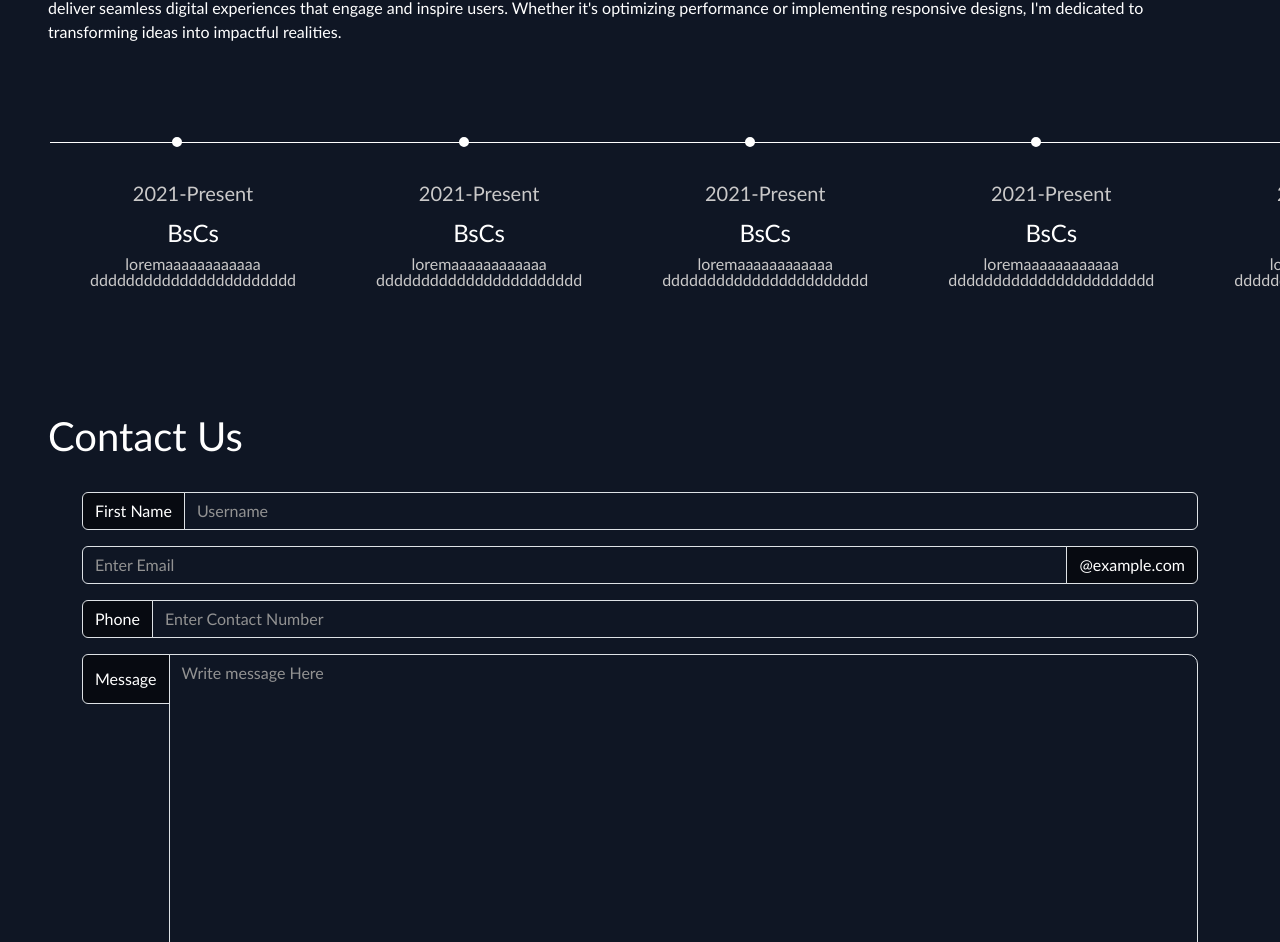
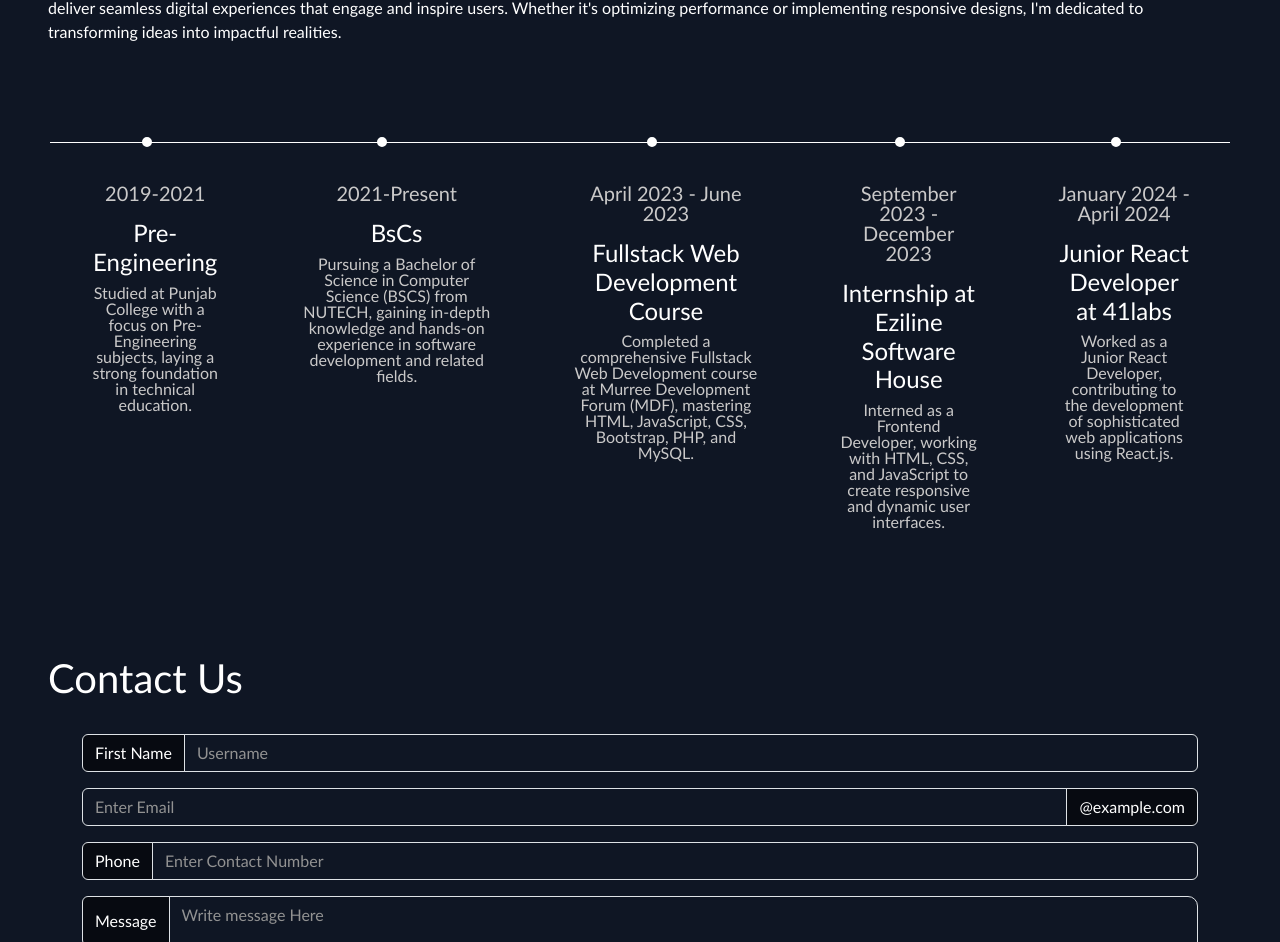
Before and after one commit to raja-mohsin1521/my_portfolio_react, a React (Vite) app: page / in a window 1280 px wide. Shown: the part 2851-3793 px from the top of the page. Built offline with nearby package versions, Linux system fonts and the light colour scheme.

Commit message:
Improving content and setting up gh-pages

```diff
--- a/package.json
+++ b/package.json
@@ -1,4 +1,5 @@
 {
+  "homepage":"http://raja-mohsin1521.github.io/my-portfolio-react",
   "name": "my_portfolio",
   "private": true,
   "version": "0.0.0",
@@ -6,6 +7,8 @@
   "scripts": {
     "dev": "vite",
     "build": "vite build",
+    "predeploy" : "npm run build",
+"deploy" : "gh-pages -d build",
     "lint": "eslint . --ext js,jsx --report-unused-disable-directives --max-warnings 0",
     "preview": "vite preview"
   },
@@ -26,6 +29,7 @@
     "eslint-plugin-react": "^7.34.1",
     "eslint-plugin-react-hooks": "^4.6.0",
     "eslint-plugin-react-refresh": "^0.4.6",
+    "gh-pages": "^6.1.1",
     "vite": "^5.2.0"
   }
 }
--- a/src/Components/About.jsx
+++ b/src/Components/About.jsx
@@ -2,70 +2,62 @@ import React from "react";
 import styled from "styled-components";
 import { Container, Row, Col } from "react-bootstrap";
 import "bootstrap/dist/css/bootstrap.min.css";
+
 const About = () => {
 
-const flow=[{
-  timespan:'2021-Present',
-  title:'BsCs',
-  disc:'loremaaaaaaaaaaaa ddddddddddddddddddddddd'
-
-},{
-  timespan:'2021-Present',
-  title:'BsCs',
-  disc:'loremaaaaaaaaaaaa ddddddddddddddddddddddd'
-
-},{
-  timespan:'2021-Present',
-  title:'BsCs',
-  disc:'loremaaaaaaaaaaaa ddddddddddddddddddddddd'
-
-},{
-  timespan:'2021-Present',
-  title:'BsCs',
-  disc:'loremaaaaaaaaaaaa ddddddddddddddddddddddd'
-
-},{
-  timespan:'2021-Present',
-  title:'BsCs',
-  disc:'loremaaaaaaaaaaaa ddddddddddddddddddddddd'
-
-},{
-  timespan:'2021-Present',
-  title:'BsCs',
-  disc:'loremaaaaaaaaaaaa ddddddddddddddddddddddd'
-
-}]
-
+  const flow = [
+    {
+      timespan: '2019-2021',
+      title: 'Pre-Engineering',
+      disc: 'Studied at Punjab College with a focus on Pre-Engineering subjects, laying a strong foundation in technical education.'
+    },
+    {
+      timespan: '2021-Present',
+      title: 'BsCs',
+      disc: 'Pursuing a Bachelor of Science in Computer Science (BSCS) from NUTECH, gaining in-depth knowledge and hands-on experience in software development and related fields.'
+    },
+    {
+      timespan: 'April 2023 - June 2023',
+      title: 'Fullstack Web Development Course',
+      disc: 'Completed a comprehensive Fullstack Web Development course at Murree Development Forum (MDF), mastering HTML, JavaScript, CSS, Bootstrap, PHP, and MySQL.'
+    },
+    {
+      timespan: 'September 2023 - December 2023',
+      title: 'Internship at Eziline Software House',
+      disc: 'Interned as a Frontend Developer, working with HTML, CSS, and JavaScript to create responsive and dynamic user interfaces.'
+    },
+    {
+      timespan: 'January 2024 - April 2024',
+      title: 'Junior React Developer at 41labs',
+      disc: 'Worked as a Junior React Developer, contributing to the development of sophisticated web applications using React.js.'
+    }
+  ];
 
   return (
-
     <>
-    <Container fluid >
+      <Container fluid>
         <Row className="pt-5 mt-5 px-3 mx-2 mb-4 heading">
           <Col>
-            <h1 className="display-6 ">About Me</h1>
+            <h1 className="display-6">About Me</h1>
           </Col>
         </Row>
-        <Row className="mb-5   px-3 mx-2 pb-4">
+        <Row className="mb-5 px-3 mx-2 pb-4">
           <Col>
             <p>
-          I specialize in crafting user-friendly interfaces using HTML, CSS, JavaScript, and React.js. With a strong focus on combining creativity with clean, efficient code, I strive to deliver seamless digital experiences that engage and inspire users. Whether it's optimizing performance or implementing responsive designs, I'm dedicated to transforming ideas into impactful realities.</p></Col>
+              I specialize in crafting user-friendly interfaces using HTML, CSS, JavaScript, and React.js. With a strong focus on combining creativity with clean, efficient code, I strive to deliver seamless digital experiences that engage and inspire users. Whether it's optimizing performance or implementing responsive designs, I'm dedicated to transforming ideas into impactful realities.
+            </p>
+          </Col>
         </Row>
-
       </Container>
       <AboutSection>
-
-   <section className='timeline-area text-center' >
-{flow.map((flow=>
-  <div>
-  <p className="lead">{flow.timespan}</p>
-  <h4>{flow.title} </h4>
-  <p>{flow.disc}</p>
+        <section className='timeline-area text-center'>
+          {flow.map((flowItem, index) => (
+            <div key={index}>
+              <p className="lead">{flowItem.timespan}</p>
+              <h4>{flowItem.title}</h4>
+              <p>{flowItem.disc}</p>
             </div>
           ))}
-
-
-
         </section>
       </AboutSection>
     </>
@@ -73,58 +65,33 @@ const flow=[{
 }
 
 const AboutSection = styled.section`
-
   overflow-x: scroll;
   margin: 0px auto;
 
-scrollbar-width: 0px !important;
-    scrollbar-color: #1d2a44 #000000;
-
-
-
-    &::-webkit-scrollbar {
-      width: 1px;
-    }
-
-    &::-webkit-scrollbar-thumb {
-      background-color: #0F1624;
-      border-radius: 4px;
-    }
-
-    &::-webkit-scrollbar-track {
-      background-color: #020305;
-    }
-
-
-
-
-
-
-
- .timeline-area{
+  .timeline-area {
     margin: 10px 50px;
     margin-bottom: 50px;
     display: flex;
     justify-content: space-around;
- border-top:1px solid white ;
+    border-top: 1px solid white;
     min-width: 200px;
     padding-top: 10px;
     width: fit-content;
 
+    @media (max-width: 110vw) {
+      overflow-x: none;
+    }
   }
 
-
- div{
-
+  div {
     color: white;
     padding: 10px 30px;
-
     margin: 10px 10px 0px 10px;
     border-radius: 5px;
     line-height: 1;
   }
 
- div:before{
+  div:before {
     content: '';
     display: block;
     width: 10px;
@@ -133,14 +100,13 @@ scrollbar-width: 0px !important;
     background-color: white;
     border: 3px solid white;
     position: relative;
-  top:-36px;
+    top: -36px;
     left: 40%;
+  }
 
- }
- p{
+  p {
     color: #cac9c9;
   }
-
 `;
 
 export default About;
```
Also changed, not shown: 1 other file (tests, documents, lock files or other folders). Lines whose indentation alone changed are shown as unchanged.
